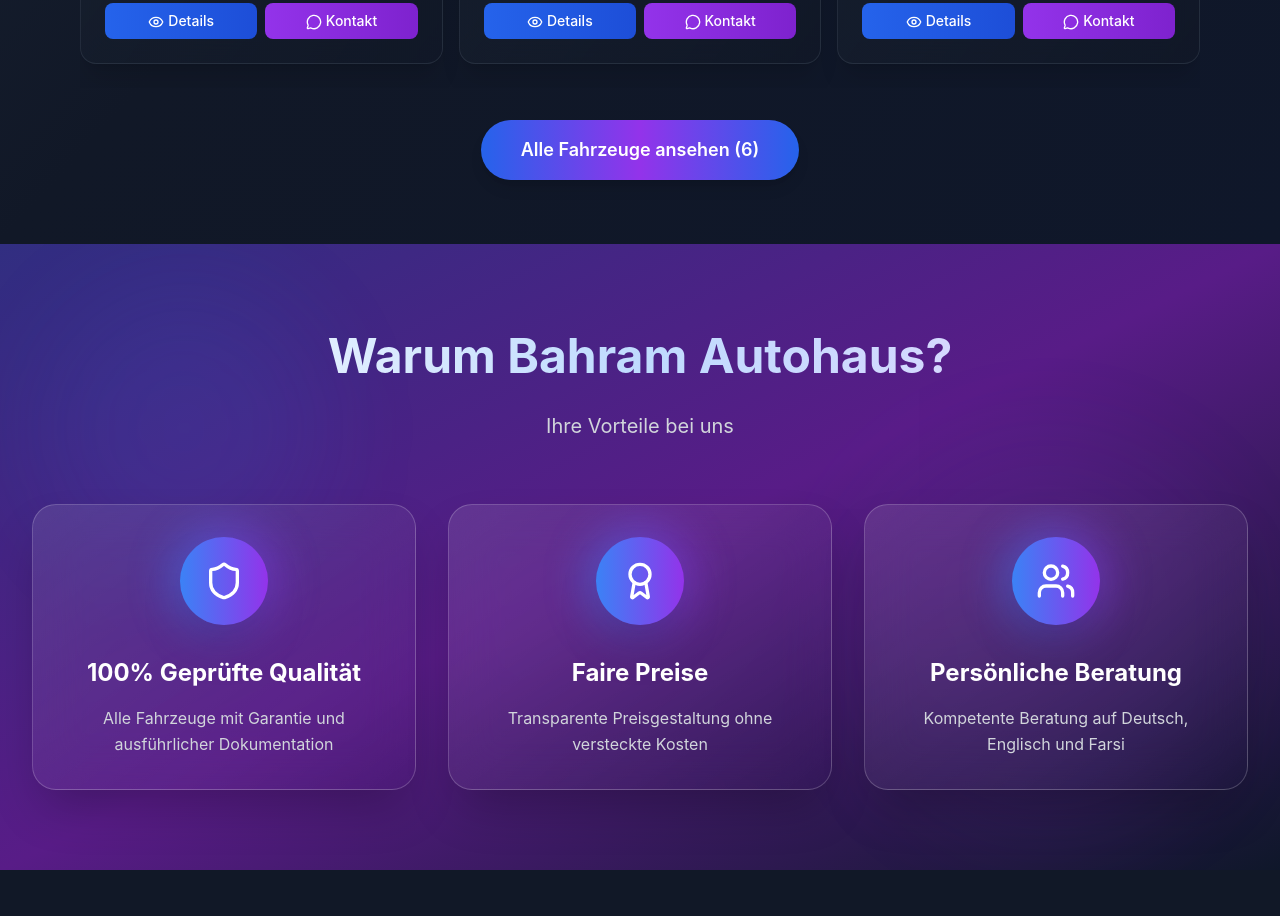
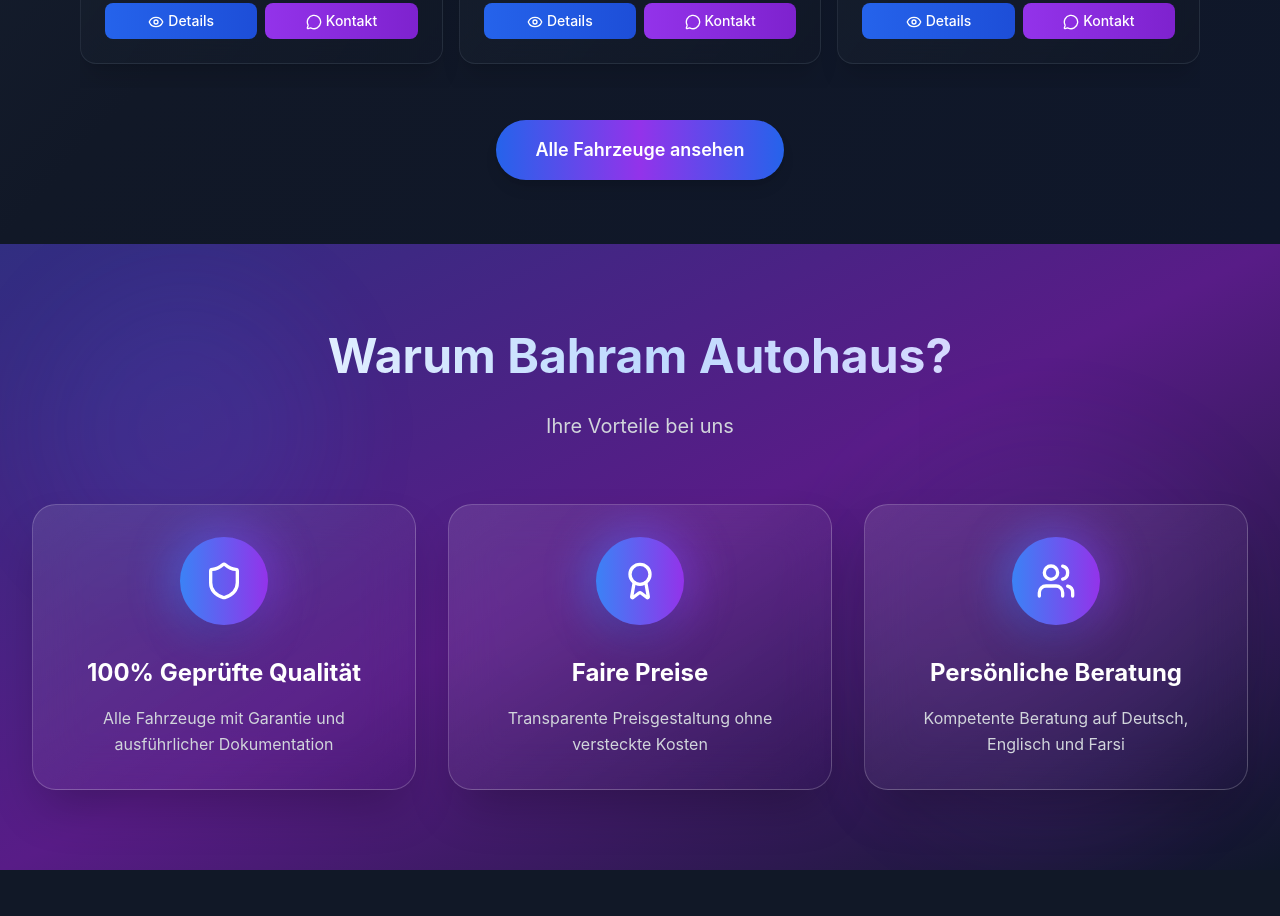
Before and after one commit to amirhosseinsharififard/bahramAuto, a Next.js app: page / in a window 1280 px wide. Shown: the part 1980-2896 px from the top of the page. Built offline with nearby package versions, Linux system fonts and the light colour scheme.

Commit message:
Remove car count from "View All" button in page component for cleaner UI.

```diff
--- a/src/app/page.tsx
+++ b/src/app/page.tsx
@@ -738,7 +738,7 @@
             {/* View all button */}
             <div className="mt-8 text-center">
               <button className="transform rounded-full bg-gradient-to-r from-blue-600 via-purple-600 to-blue-600 px-10 py-4 text-lg font-semibold text-white shadow-lg transition-all duration-500 hover:scale-105 hover:shadow-blue-500/25">
-                {t.highlights.viewAll} ({filteredCars.length})
+                {t.highlights.viewAll}
               </button>
             </div>
           </div>
```
